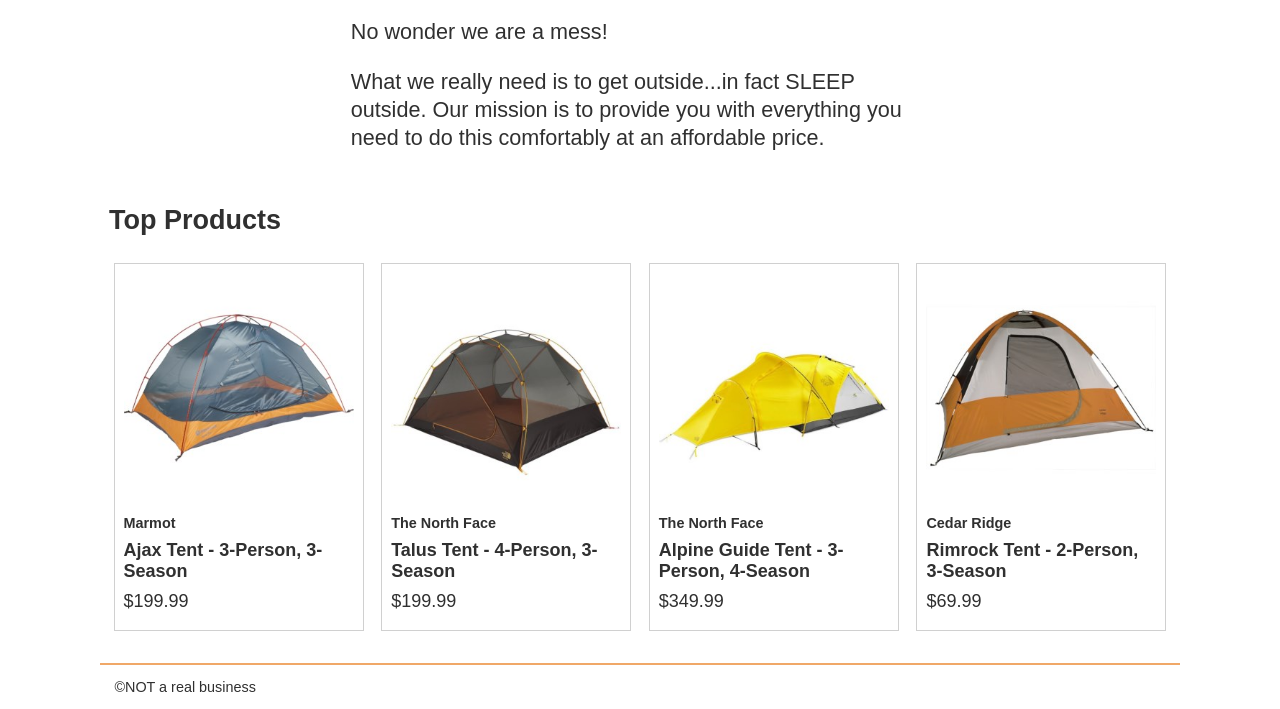
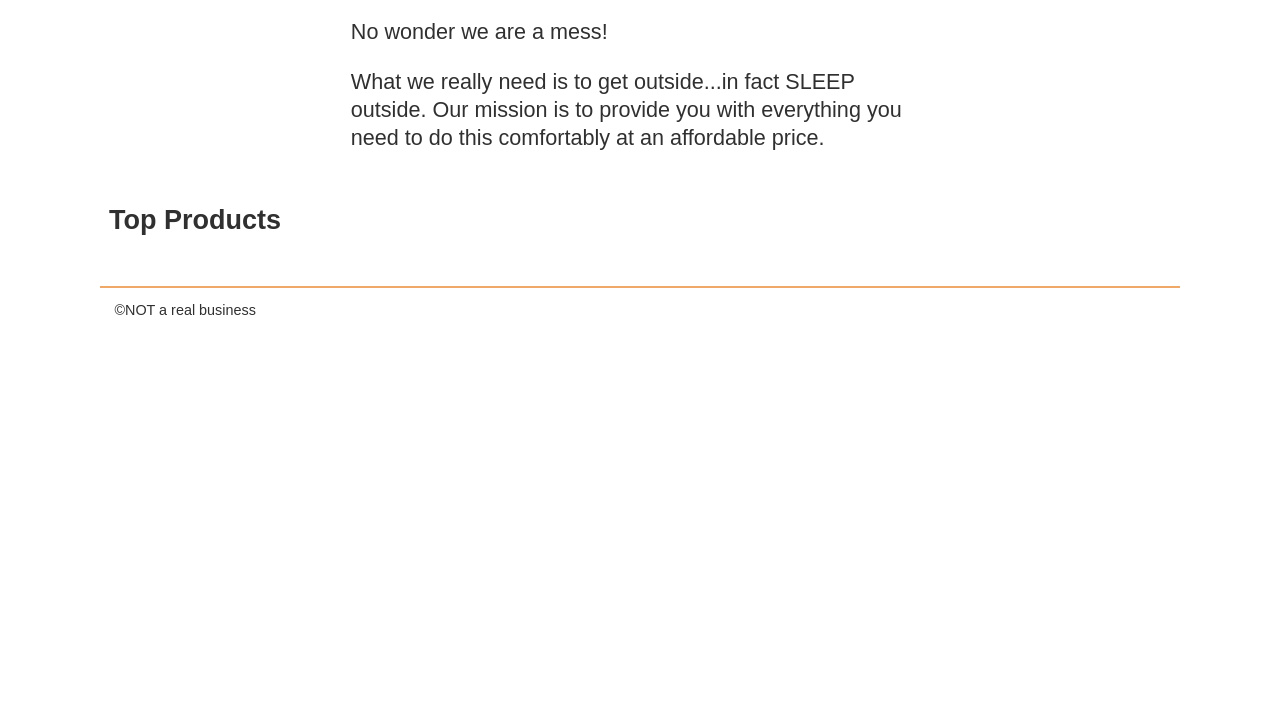
Before and after one commit to ktakamasa/wdd330-group03, a website built with Vite: page src/index.html in a window 1280 px wide. Shown: the part 469-1178 px from the top of the page. After the commit the page ends 801 px from the top, so only its background shows below. Built offline with nearby package versions, Linux system fonts and the light colour scheme.

Commit message:
dynamic product list

```diff
--- a/src/index.html
+++ b/src/index.html
@@ -5,6 +5,7 @@
     <meta name="viewport" content="width=device-width, initial-scale=1.0" />
     <title>Sleep Outside | Home</title>
     <link rel="stylesheet" href="/css/style.css" />
+    <script src="js/main.js" type="module"></script>
   </head>
   <body>
     <header class="divider">
@@ -41,6 +42,7 @@
       </div>
     </header>
     <main class="divider">
+
         <div class="hero">
           <img
             src="/images/banner-sm.jpg"
@@ -63,53 +65,9 @@
         </section>
         <section class="products">
           <h2>Top Products</h2>
-        <ul class="product-list">
-          <li class="product-card">
-            <a href="product_pages/?product=880RR">
-              <img
-                src="images/tents/marmot-ajax-tent-3-person-3-season-in-pale-pumpkin-terracotta~p~880rr_01~320.jpg"
-                alt="Marmot Ajax tent"
-              />
-              <h3 class="card__brand">Marmot</h3>
-              <h2 class="card__name">Ajax Tent - 3-Person, 3-Season</h2>
-              <p class="product-card__price">$199.99</p></a
-            >
-          </li>
-          <li class="product-card">
-            <a href="product_pages/?product=985RF">
-              <img
-                src="images/tents/the-north-face-talus-tent-4-person-3-season-in-golden-oak-saffron-yellow~p~985rf_01~320.jpg"
-                alt="Talus Tent - 4-Person, 3-Season"
-              />
-              <h3 class="card__brand">The North Face</h3>
-              <h2 class="card__name">Talus Tent - 4-Person, 3-Season</h2>
-              <p class="product-card__price">$199.99</p></a
-            >
-          </li>
-          <li class="product-card">
-            <a href="product_pages/?product=985PR">
-              <img
-                src="images/tents/the-north-face-alpine-guide-tent-3-person-4-season-in-canary-yellow-high-rise-grey~p~985pr_01~320.jpg"
-                alt="Alpine Guide Tent - 3-Person, 4-Season"
-              />
-              <h3 class="card__brand">The North Face</h3>
-              <h2 class="card__name">Alpine Guide Tent - 3-Person, 4-Season</h2>
-              <p class="product-card__price">$349.99</p></a
-            >
-          </li>
-          <li class="product-card">
-            <a href="product_pages/?product=344YJ">
-              <img
-                src="images/tents/cedar-ridge-rimrock-tent-2-person-3-season-in-rust-clay~p~344yj_01~320.jpg"
-                alt="Rimrock Tent - 2-Person, 3-Season"
-              />
-              <h3 class="card__brand">Cedar Ridge</h3>
-              <h2 class="card__name">Rimrock Tent - 2-Person, 3-Season</h2>
-              <p class="product-card__price">$69.99</p></a
-            >
-          </li>
-        </ul>
+          <ul class="product-list"></ul>
         </section>
+
     </main>
     <footer>&copy;NOT a real business</footer>
   </body>
```
Lines whose indentation alone changed are shown as unchanged.
